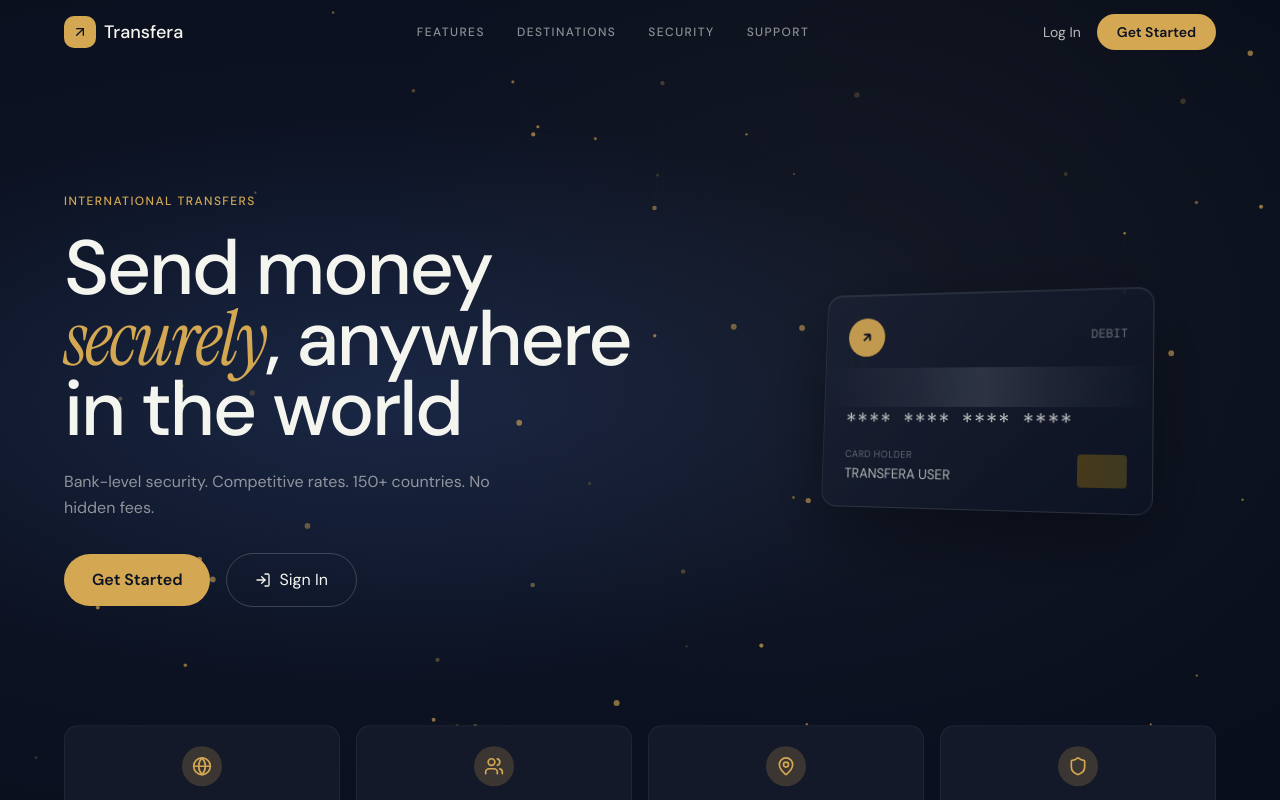
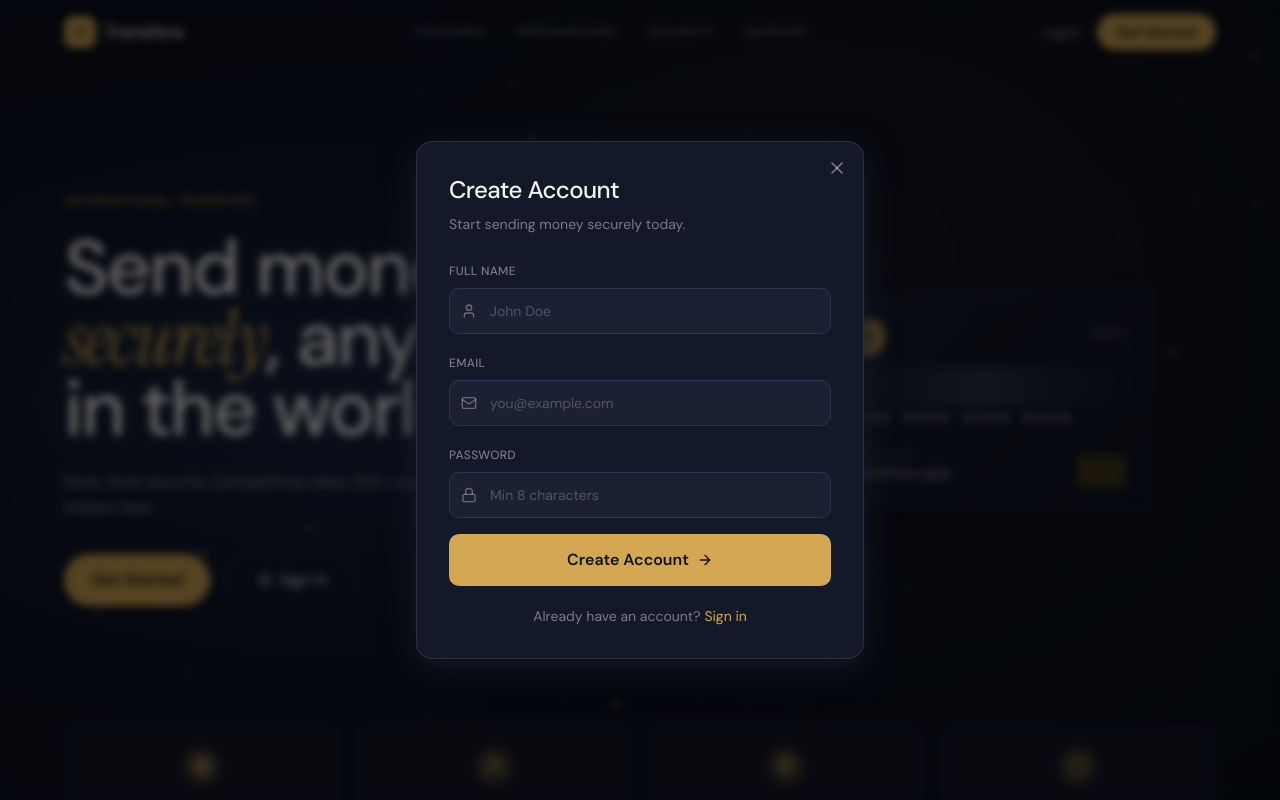
Before and after one commit to codeblood1/transfera, a React (Vite) app: page /#/ in a window 1280 px wide. Both pictures are taken after a click on the button "Get Started". Shown: the top 800 px of the page. Built offline with nearby package versions, Linux system fonts and the light colour scheme; no server answers; the database is empty.

Commit message:
12 commit

```diff
--- a/src/pages/Dashboard.tsx
+++ b/src/pages/Dashboard.tsx
@@ -247,6 +247,30 @@ export default function Dashboard() {
     .reduce((sum, t) => sum + (typeof t.amount === 'number' ? t.amount : parseFloat(t.amount as unknown as string) || 0), 0);
   const pendingCount = transfers.filter(t => t.status === 'pending').length;
   const availableBalance = balance - pendingAmount;
+
+  // Transfer limits — dynamically calculated from actual transfers
+  const DAILY_LIMIT = 30000;
+  const MONTHLY_LIMIT = 100000;
+  const todayStart = new Date();
+  todayStart.setHours(0, 0, 0, 0);
+  const monthStart = new Date(todayStart.getFullYear(), todayStart.getMonth(), 1);
+
+  const dailySent = transfers
+    .filter(t => {
+      const d = new Date(t.created_at);
+      return d >= todayStart && (t.status === 'completed' || t.status === 'pending');
+    })
+    .reduce((sum, t) => sum + (typeof t.amount === 'number' ? t.amount : 0), 0);
+
+  const monthlySent = transfers
+    .filter(t => {
+      const d = new Date(t.created_at);
+      return d >= monthStart && (t.status === 'completed' || t.status === 'pending');
+    })
+    .reduce((sum, t) => sum + (typeof t.amount === 'number' ? t.amount : 0), 0);
+
+  const dailyPct = Math.min((dailySent / DAILY_LIMIT) * 100, 100);
+  const monthlyPct = Math.min((monthlySent / MONTHLY_LIMIT) * 100, 100);
 
   // Virtual card
   const virtualCard = generateVirtualCard(myAccountNumber || 'TR00000000');
@@ -693,20 +717,20 @@ export default function Dashboard() {
               <div className="space-y-4">
                 <div>
                   <div className="flex justify-between text-sm mb-2">
-                    <span className="text-[#F5F5F0]/50">Daily Limit</span>
-                    <span className="text-[#F5F5F0] font-mono">$10,000 USD</span>
+                    <span className="text-[#F5F5F0]/50">Daily ({formatCurrency(dailySent, currency)})</span>
+                    <span className="text-[#F5F5F0] font-mono">{formatCurrency(DAILY_LIMIT, currency)}</span>
                   </div>
                   <div className="h-2 bg-white/5 rounded-full overflow-hidden">
-                    <div className="h-full bg-gradient-to-r from-[#D4A853] to-[#B08A3E] rounded-full" style={{ width: '25%' }} />
+                    <div className="h-full bg-gradient-to-r from-[#D4A853] to-[#B08A3E] rounded-full transition-all duration-500" style={{ width: `${dailyPct}%` }} />
                   </div>
                 </div>
                 <div>
                   <div className="flex justify-between text-sm mb-2">
-                    <span className="text-[#F5F5F0]/50">Monthly Limit</span>
-                    <span className="text-[#F5F5F0] font-mono">$50,000 USD</span>
+                    <span className="text-[#F5F5F0]/50">Monthly ({formatCurrency(monthlySent, currency)})</span>
+                    <span className="text-[#F5F5F0] font-mono">{formatCurrency(MONTHLY_LIMIT, currency)}</span>
                   </div>
                   <div className="h-2 bg-white/5 rounded-full overflow-hidden">
-                    <div className="h-full bg-gradient-to-r from-[#D4A853] to-[#B08A3E] rounded-full" style={{ width: '15%' }} />
+                    <div className="h-full bg-gradient-to-r from-[#D4A853] to-[#B08A3E] rounded-full transition-all duration-500" style={{ width: `${monthlyPct}%` }} />
                   </div>
                 </div>
               </div>
--- a/src/pages/Landing.tsx
+++ b/src/pages/Landing.tsx
@@ -1,206 +1,199 @@
-import { useEffect, useRef } from 'react';
-import { LogIn, Globe, Users, MapPin, Shield } from 'lucide-react';
-import gsap from 'gsap';
+import { useState, useCallback, useEffect } from 'react';
+import { useSearchParams, useNavigate } from 'react-router';
+import { X, Mail, Lock, User, ArrowRight } from 'lucide-react';
+import { useAuth } from '@/contexts/AuthContext';
+import HeroSection from '@/sections/HeroSection';
+import ConverterSection from '@/sections/ConverterSection';
+import CTASection from '@/sections/CTASection';
+import FooterSection from '@/sections/FooterSection';
 
-interface HeroSectionProps {
-  onOpenSignup?: () => void;
-  onOpenLogin?: () => void;
-}
+type AuthModal = 'login' | 'signup' | null;
 
-export default function HeroSection({ onOpenSignup, onOpenLogin }: HeroSectionProps) {
-  const textRef = useRef<HTMLDivElement>(null);
-  const canvasRef = useRef<HTMLCanvasElement>(null);
+export default function Landing() {
+  const { signUp, signIn, user } = useAuth();
+  const navigate = useNavigate();
+  const [searchParams, setSearchParams] = useSearchParams();
+  const [modal, setModal] = useState<AuthModal>(null);
+  const [email, setEmail] = useState('');
+  const [password, setPassword] = useState('');
+  const [fullName, setFullName] = useState('');
+  const [error, setError] = useState('');
+  const [loading, setLoading] = useState(false);
+  const [success, setSuccess] = useState('');
 
-  // Animated particle canvas background
+  // Redirect to dashboard if already logged in
   useEffect(() => {
-    const canvas = canvasRef.current;
-    if (!canvas) return;
-    const context = canvas.getContext('2d');
-    if (!context) return;
+    if (user) {
+      navigate('/dashboard');
+    }
+  }, [user, navigate]);
 
-    let w = canvas.width = canvas.offsetWidth;
-    let h = canvas.height = canvas.offsetHeight;
+  // Listen for URL-based modal triggers (from Navigation)
+  useEffect(() => {
+    if (searchParams.get('signup') === 'true') {
+      setModal('signup');
+      setSearchParams({});
+    } else if (searchParams.get('login') === 'true') {
+      setModal('login');
+      setSearchParams({});
+    }
+  }, [searchParams, setSearchParams]);
 
-    const particles: { x: number; y: number; vx: number; vy: number; size: number; alpha: number }[] = [];
-    for (let i = 0; i < 60; i++) {
-      particles.push({
-        x: Math.random() * w,
-        y: Math.random() * h,
-        vx: (Math.random() - 0.5) * 0.3,
-        vy: (Math.random() - 0.5) * 0.3,
-        size: Math.random() * 2 + 1,
-        alpha: Math.random() * 0.5 + 0.2,
-      });
-    }
-
-    let animId: number;
-    function animate() {
-      animId = requestAnimationFrame(animate);
-      context!.clearRect(0, 0, w, h);
-
-      particles.forEach(p => {
-        p.x += p.vx;
-        p.y += p.vy;
-        if (p.x < 0) p.x = w;
-        if (p.x > w) p.x = 0;
-        if (p.y < 0) p.y = h;
-        if (p.y > h) p.y = 0;
-
-        context!.beginPath();
-        context!.arc(p.x, p.y, p.size, 0, Math.PI * 2);
-        context!.fillStyle = `rgba(212, 168, 83, ${p.alpha})`;
-        context!.fill();
-      });
-
-      particles.forEach((p1, i) => {
-        particles.slice(i + 1).forEach(p2 => {
-          const dx = p1.x - p2.x;
-          const dy = p1.y - p2.y;
-          const dist = Math.sqrt(dx * dx + dy * dy);
-          if (dist < 150) {
-            context!.beginPath();
-            context!.moveTo(p1.x, p1.y);
-            context!.lineTo(p2.x, p2.y);
-            context!.strokeStyle = `rgba(212, 168, 83, ${0.08 * (1 - dist / 150)})`;
-            context!.lineWidth = 0.5;
-            context!.stroke();
-          }
-        });
-      });
-    }
-    animate();
-
-    const handleResize = () => {
-      w = canvas.width = canvas.offsetWidth;
-      h = canvas.height = canvas.offsetHeight;
-    };
-    window.addEventListener('resize', handleResize);
-
-    return () => {
-      cancelAnimationFrame(animId);
-      window.removeEventListener('resize', handleResize);
-    };
+  const openSignup = useCallback(() => {
+    setModal('signup');
+    setError('');
+    setSuccess('');
   }, []);
 
-  useEffect(() => {
-    if (!textRef.current) return;
-    const els = textRef.current.querySelectorAll('.animate-in');
-    gsap.fromTo(els, { y: 30, opacity: 0 }, {
-      y: 0, opacity: 1, duration: 0.8, stagger: 0.2, ease: 'power3.out', delay: 0.3,
-    });
+  const openLogin = useCallback(() => {
+    setModal('login');
+    setError('');
+    setSuccess('');
   }, []);
 
+  const closeModal = useCallback(() => {
+    setModal(null);
+    setError('');
+    setSuccess('');
+  }, []);
+
+  const handleSignUp = async (e: React.FormEvent) => {
+    e.preventDefault();
+    setError('');
+    setLoading(true);
+    try {
+      await signUp(email, password, fullName);
+      setSuccess('Check your email to confirm your account!');
+    } catch (err: unknown) {
+      setError(err instanceof Error ? err.message : 'Signup failed');
+    }
+    setLoading(false);
+  };
+
+  const handleSignIn = async (e: React.FormEvent) => {
+    e.preventDefault();
+    setError('');
+    setLoading(true);
+    try {
+      await signIn(email, password);
+      closeModal();
+      navigate('/dashboard');
+    } catch (err: unknown) {
+      setError(err instanceof Error ? err.message : 'Invalid credentials');
+    }
+    setLoading(false);
+  };
+
   return (
-    <section className="relative min-h-screen flex items-center overflow-hidden">
-      {/* Background layers */}
-      <div className="absolute inset-0 z-0" style={{
-        background: 'radial-gradient(ellipse at 30% 50%, #1a2744 0%, #0C1222 50%, #080e1a 100%)',
-      }} />
-      <div className="absolute inset-0 z-0 opacity-30" style={{
-        background: 'radial-gradient(circle at 70% 30%, rgba(212,168,83,0.12) 0%, transparent 50%)',
-      }} />
-      <canvas
-        ref={canvasRef}
-        style={{ position: 'absolute', inset: 0, width: '100%', height: '100%', zIndex: 1 }}
-      />
+    <div className="bg-deep-blue min-h-screen">
+      <HeroSection onOpenSignup={openSignup} onOpenLogin={openLogin} />
+      <ConverterSection onOpenSignup={openSignup} />
+      <CTASection onOpenSignup={openSignup} />
+      <FooterSection />
 
-      {/* Glass card decorative element */}
-      <div className="absolute right-[10%] top-1/2 -translate-y-1/2 z-[2] hidden lg:block">
-        <div className="relative w-[340px] h-[220px]" style={{ perspective: '1000px' }}>
-          <div className="absolute inset-0 rounded-2xl"
-            style={{
-              background: 'linear-gradient(135deg, rgba(27,33,50,0.8) 0%, rgba(12,18,34,0.9) 100%)',
-              border: '1px solid rgba(245,245,240,0.1)',
-              backdropFilter: 'blur(20px)',
-              boxShadow: '0 25px 80px rgba(0,0,0,0.4), inset 0 1px 0 rgba(255,255,255,0.08)',
-              transform: 'rotateY(-15deg) rotateX(5deg)',
-            }}>
-            {/* Card content */}
-            <div className="p-6 h-full flex flex-col justify-between">
-              <div className="flex items-center justify-between">
-                <div className="w-10 h-10 rounded-full bg-soft-amber/90 flex items-center justify-center">
-                  <svg width="16" height="16" viewBox="0 0 24 24" fill="none" stroke="#0C1222" strokeWidth="3"><path d="M7 17L17 7M17 7H7M17 7V17"/></svg>
+      {/* Auth Modal */}
+      {modal && (
+        <div className="fixed inset-0 z-[100] flex items-center justify-center p-4">
+          <div className="absolute inset-0 bg-black/60 backdrop-blur-sm" onClick={closeModal} />
+          <div className="relative bg-surface rounded-2xl border border-white/10 w-full max-w-md p-8 shadow-card">
+            <button onClick={closeModal} className="absolute top-4 right-4 text-[rgba(245,245,240,0.45)] hover:text-[#F5F5F0] transition-colors">
+              <X className="w-5 h-5" />
+            </button>
+
+            <h2 className="text-2xl font-medium text-[#F5F5F0] tracking-tight">
+              {modal === 'signup' ? 'Create Account' : 'Welcome Back'}
+            </h2>
+            <p className="text-sm text-[rgba(245,245,240,0.45)] mt-2">
+              {modal === 'signup'
+                ? 'Start sending money securely today.'
+                : 'Sign in to your Transfera account.'}
+            </p>
+
+            {error && (
+              <div className="mt-4 p-3 rounded-lg bg-red-500/10 border border-red-500/20 text-red-400 text-sm">
+                {error}
+              </div>
+            )}
+            {success && (
+              <div className="mt-4 p-3 rounded-lg bg-emerald-500/10 border border-emerald-500/20 text-emerald-400 text-sm">
+                {success}
+              </div>
+            )}
+
+            <form onSubmit={modal === 'signup' ? handleSignUp : handleSignIn} className="mt-6 space-y-4">
+              {modal === 'signup' && (
+                <div>
+                  <label className="text-xs font-medium tracking-wide uppercase text-[rgba(245,245,240,0.45)]">Full Name</label>
+                  <div className="relative mt-1.5">
+                    <User className="absolute left-3 top-1/2 -translate-y-1/2 w-4 h-4 text-[rgba(245,245,240,0.35)]" />
+                    <input
+                      type="text"
+                      value={fullName}
+                      onChange={e => setFullName(e.target.value)}
+                      className="w-full bg-glass border border-input-border rounded-lg pl-10 pr-4 py-3 text-sm text-[#F5F5F0] placeholder:text-[rgba(245,245,240,0.25)] focus:border-soft-amber focus:ring-1 focus:ring-soft-amber/20 transition-all outline-none"
+                      placeholder="John Doe"
+                      required
+                    />
+                  </div>
                 </div>
-                <span className="font-mono text-xs text-[rgba(245,245,240,0.4)]">DEBIT</span>
+              )}
+              <div>
+                <label className="text-xs font-medium tracking-wide uppercase text-[rgba(245,245,240,0.45)]">Email</label>
+                <div className="relative mt-1.5">
+                  <Mail className="absolute left-3 top-1/2 -translate-y-1/2 w-4 h-4 text-[rgba(245,245,240,0.35)]" />
+                  <input
+                    type="email"
+                    value={email}
+                    onChange={e => setEmail(e.target.value)}
+                    className="w-full bg-glass border border-input-border rounded-lg pl-10 pr-4 py-3 text-sm text-[#F5F5F0] placeholder:text-[rgba(245,245,240,0.25)] focus:border-soft-amber focus:ring-1 focus:ring-soft-amber/20 transition-all outline-none"
+                    placeholder="you@example.com"
+                    required
+                  />
+                </div>
               </div>
               <div>
-                <div className="flex gap-3 mb-4">
-                  {[0, 1, 2, 3].map(i => (
-                    <div key={i} className="font-mono text-lg text-[rgba(245,245,240,0.8)] tracking-widest">****</div>
-                  ))}
-                </div>
-                <div className="flex items-end justify-between">
-                  <div>
-                    <p className="text-[10px] text-[rgba(245,245,240,0.35)] uppercase tracking-wider">Card Holder</p>
-                    <p className="text-sm text-[rgba(245,245,240,0.7)] mt-0.5">TRANSFERA USER</p>
-                  </div>
-                  <div className="w-12 h-8 rounded bg-gradient-to-r from-yellow-600/30 to-yellow-400/20" />
+                <label className="text-xs font-medium tracking-wide uppercase text-[rgba(245,245,240,0.45)]">Password</label>
+                <div className="relative mt-1.5">
+                  <Lock className="absolute left-3 top-1/2 -translate-y-1/2 w-4 h-4 text-[rgba(245,245,240,0.35)]" />
+                  <input
+                    type="password"
+                    value={password}
+                    onChange={e => setPassword(e.target.value)}
+                    className="w-full bg-glass border border-input-border rounded-lg pl-10 pr-4 py-3 text-sm text-[#F5F5F0] placeholder:text-[rgba(245,245,240,0.25)] focus:border-soft-amber focus:ring-1 focus:ring-soft-amber/20 transition-all outline-none"
+                    placeholder="Min 8 characters"
+                    required
+                    minLength={8}
+                  />
                 </div>
               </div>
-            </div>
-            {/* Shimmer band */}
-            <div className="absolute top-[35%] left-0 right-0 h-10"
-              style={{
-                background: 'linear-gradient(90deg, transparent 0%, rgba(192,200,216,0.08) 30%, rgba(192,200,216,0.15) 50%, rgba(192,200,216,0.08) 70%, transparent 100%)',
-              }}
-            />
+              <button
+                type="submit"
+                disabled={loading}
+                className="w-full py-3.5 rounded-lg bg-soft-amber text-deep-blue font-semibold hover:shadow-glow transition-all disabled:opacity-50 flex items-center justify-center gap-2"
+              >
+                {loading ? 'Please wait...' : modal === 'signup' ? 'Create Account' : 'Sign In'}
+                {!loading && <ArrowRight className="w-4 h-4" />}
+              </button>
+            </form>
+
+            <p className="text-center text-sm text-[rgba(245,245,240,0.45)] mt-5">
+              {modal === 'signup' ? (
+                <>Already have an account?{' '}
+                  <button onClick={openLogin} className="text-soft-amber hover:underline">
+                    Sign in
+                  </button>
+                </>
+              ) : (
+                <>Don't have an account?{' '}
+                  <button onClick={openSignup} className="text-soft-amber hover:underline">
+                    Create one
+                  </button>
+                </>
+              )}
+            </p>
           </div>
         </div>
-      </div>
-
-      {/* Text content */}
-      <div className="relative z-10 w-full content-max container-padding py-32">
-        <div className="max-w-xl" ref={textRef}>
-          <p className="animate-in text-xs font-medium tracking-[0.12em] uppercase text-soft-amber mb-6">
-            International Transfers
-          </p>
-          <h1 className="animate-in text-[clamp(42px,6vw,84px)] font-medium leading-[0.92] tracking-[-0.03em] text-[#F5F5F0]">
-            Send money{' '}
-            <em className="font-serif italic text-soft-amber">securely</em>, anywhere in the world
-          </h1>
-          <p className="animate-in text-base text-[rgba(245,245,240,0.55)] mt-6 max-w-[480px] leading-relaxed">
-            Bank-level security. Competitive rates. 150+ countries. No hidden fees.
-          </p>
-          <div className="animate-in flex items-center gap-4 mt-8">
-            <button
-              onClick={onOpenSignup}
-              className="px-7 py-3.5 rounded-full bg-soft-amber text-deep-blue font-semibold hover:shadow-glow transition-all hover:-translate-y-0.5"
-            >
-              Get Started
-            </button>
-            <button
-              onClick={onOpenLogin}
-              className="flex items-center gap-2 px-7 py-3.5 rounded-full border border-[rgba(245,245,240,0.2)] text-[#F5F5F0] hover:bg-white/5 transition-all"
-            >
-              <LogIn className="w-4 h-4" /> Sign In
-            </button>
-          </div>
-        </div>
-      </div>
-
-      {/* Stats bar overlapping bottom */}
-      <div className="absolute bottom-0 left-0 right-0 z-10 translate-y-1/2">
-        <div className="content-max container-padding">
-          <div className="grid grid-cols-2 md:grid-cols-4 gap-4">
-            {[
-              { icon: Globe, value: '$10B+', label: 'TRANSFERRED' },
-              { icon: Users, value: '2M+', label: 'ACTIVE USERS' },
-              { icon: MapPin, value: '150+', label: 'COUNTRIES' },
-              { icon: Shield, value: '99.9%', label: 'UPTIME' },
-            ].map((stat, i) => (
-              <div key={i} className="bg-surface rounded-xl px-5 py-5 border border-white/5 text-center">
-                <div className="w-10 h-10 rounded-full bg-soft-amber/20 flex items-center justify-center mx-auto mb-3">
-                  <stat.icon className="w-5 h-5 text-soft-amber" />
-                </div>
-                <p className="text-2xl md:text-3xl font-mono font-medium text-[#F5F5F0]">{stat.value}</p>
-                <p className="text-[11px] font-medium tracking-[0.12em] uppercase text-[rgba(245,245,240,0.45)] mt-1">
-                  {stat.label}
-                </p>
-              </div>
-            ))}
-          </div>
-        </div>
-      </div>
-    </section>
+      )}
+    </div>
   );
 }
--- a/src/sections/HeroSection.tsx
+++ b/src/sections/HeroSection.tsx
@@ -1,12 +1,13 @@
 import { useEffect, useRef } from 'react';
-import { Play, Globe, Users, MapPin, Shield } from 'lucide-react';
+import { LogIn, Globe, Users, MapPin, Shield } from 'lucide-react';
 import gsap from 'gsap';
 
 interface HeroSectionProps {
   onOpenSignup?: () => void;
+  onOpenLogin?: () => void;
 }
 
-export default function HeroSection({ onOpenSignup }: HeroSectionProps) {
+export default function HeroSection({ onOpenSignup, onOpenLogin }: HeroSectionProps) {
   const textRef = useRef<HTMLDivElement>(null);
   const canvasRef = useRef<HTMLCanvasElement>(null);
 
@@ -168,10 +169,10 @@ export default function HeroSection({ onOpenSignup }: HeroSectionProps) {
               Get Started
             </button>
             <button
-              onClick={() => document.getElementById('features')?.scrollIntoView({ behavior: 'smooth' })}
+              onClick={onOpenLogin}
               className="flex items-center gap-2 px-7 py-3.5 rounded-full border border-[rgba(245,245,240,0.2)] text-[#F5F5F0] hover:bg-white/5 transition-all"
             >
-              <Play className="w-4 h-4" /> Watch Demo
+              <LogIn className="w-4 h-4" /> Sign In
             </button>
           </div>
         </div>
```
